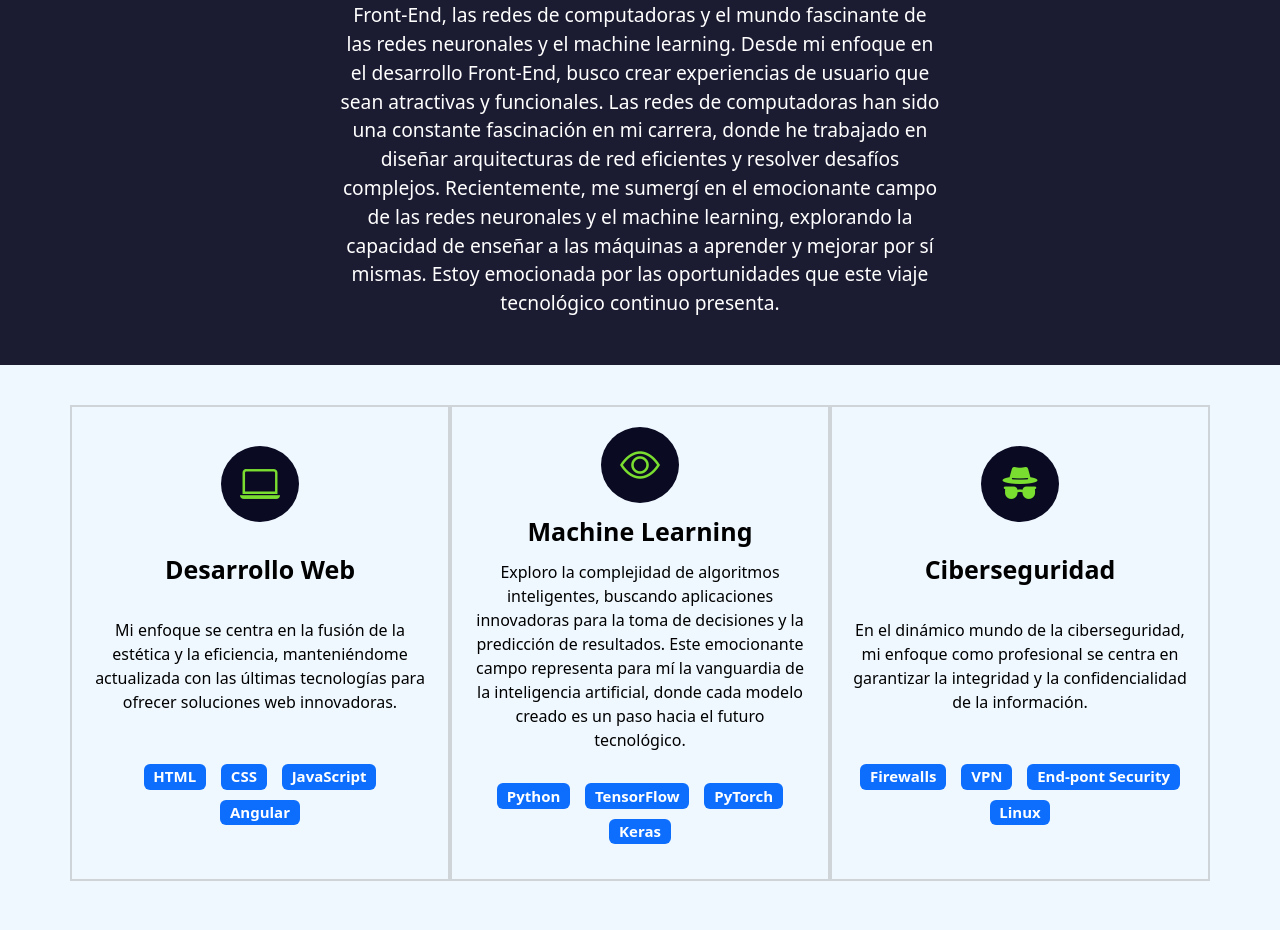
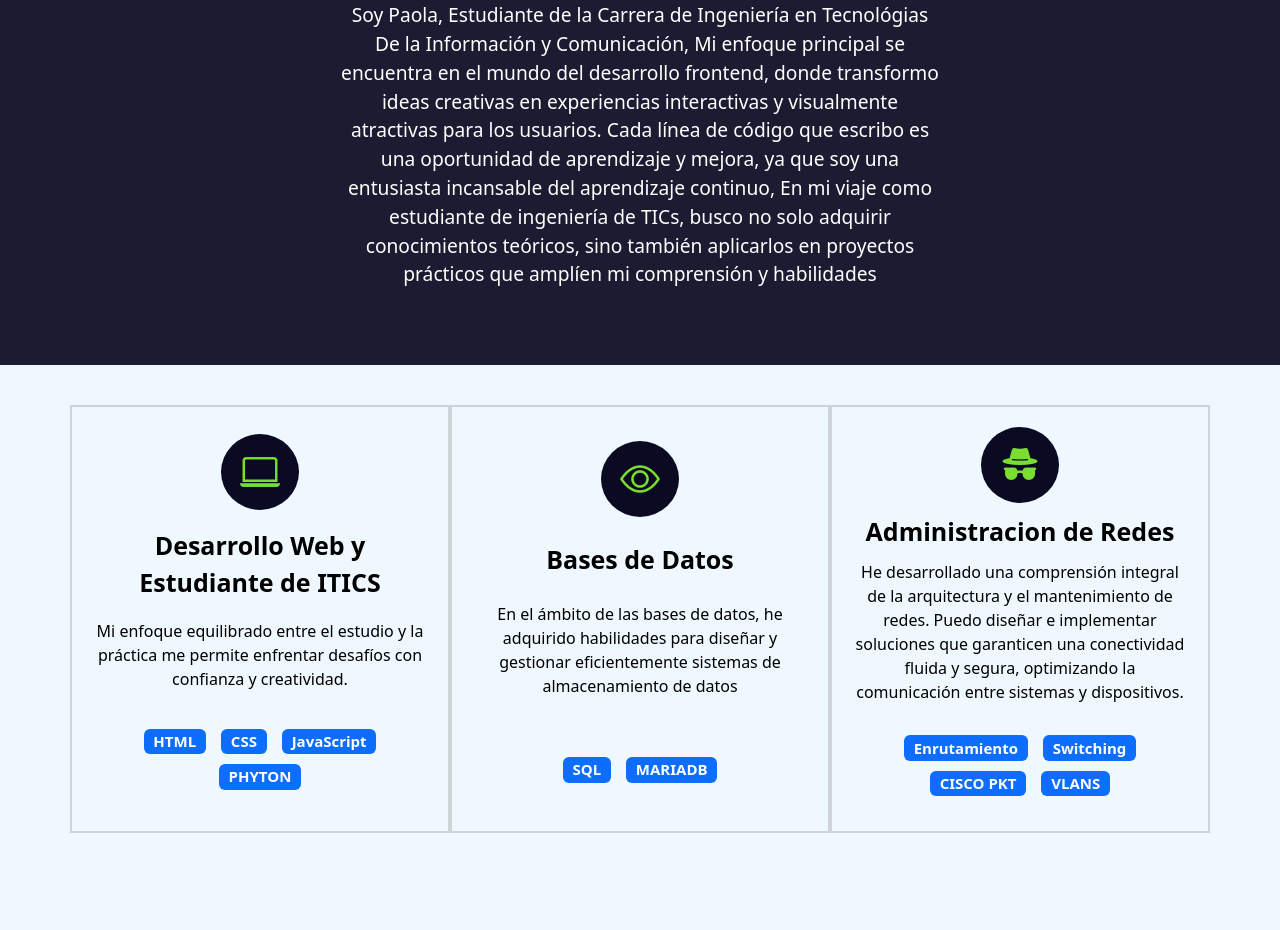
Before and after one commit to paolaTecnm/Portafolio, a plain HTML site: page index.html in a window 1280 px wide. Shown: the part 691-1621 px from the top of the page. Drawn offline with nearby package versions, Linux system fonts and the light colour scheme; a script that the page names is missing; a web font is replaced by a local one.

Commit message:
Update index.html

```diff
--- a/index.html
+++ b/index.html
@@ -4,11 +4,11 @@
     <!-- Metadatos -->
     <meta charset="utf-8">
     <meta name="author" content="Kary">
-    <meta name="description" content="Portafolio de desarrollo web de Kary">
+    <meta name="description" content="Portafolio de desarrollo web de Paola">
     <meta name="keywords" content="HTML, CSS, JavaScript, React">
     <meta name="viewport" content="width=device-width, initial-scale=1">
     <!-- Titulo -->
-    <title> Payolin| Desarrolladora Web la mas perrona </title>
+    <title> Paola Vega|Desarrolladora Web</title>
     <!-- Favicon -->
     <link rel="icon" type="image/x-icon" href="imagenes/icono.png">
     <!-- Bootstrap -->
@@ -57,8 +57,8 @@
     <!-- Seccion Hero -->
     <section class="hero align-items-stretch">
       <div class="hero-principal d-flex flex-column justify-content-center align-items-center">
-        <img class="hero-imagen-desarrollador rounded-circle" src="imagenes/kary.jpg" alt="Foto de Kary">
-        <h1>Hola, soy Karina R. Galindo</h1>
+        <img class="hero-imagen-desarrollador rounded-circle" src="imagenes/kary.jpg" alt="Foto de Paola">
+        <h1>Hola, soy Paola Cabello Vega</h1>
 
         <h2 class="text-primary mb-4" id="typewriter"></h2>
       </div>
@@ -70,17 +70,13 @@
     <!-- Sobre mi -->
     <section id="sobre-mi" class="sobre-mi seccion-oscura">
       <div class="contenedor">
-        <h2 class="seccion-titulo">Conoce a Karina</h2>
+        <h2 class="seccion-titulo">Conoce a Paola</h2>
         <p class="seccion-texto">
-          Soy Karina, ingeniera de sistemas apasionada por el desarrollo Front-End,
-          las redes de computadoras y el mundo fascinante de las redes neuronales y
-          el machine learning. Desde mi enfoque en el desarrollo Front-End, busco crear
-          experiencias de usuario que sean atractivas y funcionales. Las redes de computadoras
-          han sido una constante fascinación en mi carrera, donde he trabajado en diseñar
-          arquitecturas de red eficientes y resolver desafíos complejos. Recientemente,
-          me sumergí en el emocionante campo de las redes neuronales y el machine learning,
-          explorando la capacidad de enseñar a las máquinas a aprender y mejorar por sí mismas.
-          Estoy emocionada por las oportunidades que este viaje tecnológico continuo presenta.
+          Soy Paola, Estudiante de la Carrera de Ingeniería en Tecnológias De la Información y Comunicación,  Mi enfoque principal se encuentra en el mundo del desarrollo frontend,
+          donde transformo ideas creativas en experiencias interactivas y visualmente atractivas para los usuarios.
+          Cada línea de código que escribo es una oportunidad de aprendizaje y mejora, ya que soy una entusiasta incansable del aprendizaje continuo,
+          En mi viaje como estudiante de ingeniería de TICs, busco no solo adquirir conocimientos teóricos, sino también aplicarlos en proyectos prácticos que amplíen mi comprensión y habilidades
+
         </p>
       </div>
     </section>
@@ -92,49 +88,45 @@
           <!-- Desarrollo Web -->
           <div class="columna col-12 col-md-4">
             <i class="bi bi-laptop"></i>
-            <p class="experiencia-titulo">Desarrollo Web</p>
+            <p class="experiencia-titulo">Desarrollo Web y Estudiante de ITICS</p>
             <p>
-              Mi enfoque se centra en la fusión de la estética y la eficiencia,
-              manteniéndome actualizada con las últimas tecnologías para ofrecer
-              soluciones web innovadoras.
+               Mi enfoque equilibrado entre el estudio y la práctica me permite enfrentar desafíos con confianza y creatividad.
             </p>
             <div class="badges-contenedor">
               <span class="badge text-bg-primary">HTML</span>
               <span class="badge text-bg-primary">CSS</span>
               <span class="badge text-bg-primary">JavaScript</span>
-              <span class="badge text-bg-primary">Angular</span>
+              <span class="badge text-bg-primary">PHYTON</span>
             </div>
           </div>
-          <!-- Machine Learning -->
+          <!-- bd -->
           <div class="columna col-12 col-md-4">
             <i class="bi bi-eye"></i>
-            <p class="experiencia-titulo">Machine Learning</p>
+            <p class="experiencia-titulo">Bases de Datos</p>
+
+            En el ámbito de las bases de datos, he adquirido habilidades para diseñar y gestionar eficientemente sistemas de almacenamiento de datos
             <p>
-              Exploro la complejidad de algoritmos inteligentes, buscando aplicaciones
-              innovadoras para la toma de decisiones y la predicción de resultados.
-              Este emocionante campo representa para mí la vanguardia de la inteligencia
-              artificial, donde cada modelo creado es un paso hacia el futuro tecnológico.
+
             </p>
             <div class="badges-contenedor">
-              <span class="badge text-bg-primary">Python</span>
-              <span class="badge text-bg-primary">TensorFlow</span>
-              <span class="badge text-bg-primary">PyTorch</span>
-              <span class="badge text-bg-primary">Keras</span>
+              <span class="badge text-bg-primary">SQL</span>
+              <span class="badge text-bg-primary">MARIADB</span>
+
             </div>
           </div>
-          <!-- Ciberseguridad -->
+          <!-- REDES -->
           <div class="columna col-12 col-md-4">
             <i class="bi bi-incognito"></i>
-            <p class="experiencia-titulo">Ciberseguridad</p>
+            <p class="experiencia-titulo">Administracion de Redes</p>
             <p>
-              En el dinámico mundo de la ciberseguridad, mi enfoque como profesional
-              se centra en garantizar la integridad y la confidencialidad de la información.
+              He desarrollado una comprensión integral de la arquitectura y el mantenimiento de redes.
+              Puedo diseñar e implementar soluciones que garanticen una conectividad fluida y segura, optimizando la comunicación entre sistemas y dispositivos.
             </p>
             <div class="badges-contenedor">
-              <span class="badge text-bg-primary">Firewalls</span>
-              <span class="badge text-bg-primary">VPN</span>
-              <span class="badge text-bg-primary">End-pont Security</span>
-              <span class="badge text-bg-primary">Linux</span>
+              <span class="badge text-bg-primary">Enrutamiento</span>
+              <span class="badge text-bg-primary">Switching</span>
+              <span class="badge text-bg-primary">CISCO PKT</span>
+              <span class="badge text-bg-primary">VLANS</span>
             </div>
           </div>
         </div>
@@ -143,7 +135,7 @@
 
     <!-- Proyectos -->
     <section id="proyectos" class="proyectos-recientes seccion-clara d-flex flex-column">
-      <h2 class="seccion-titulo texto-negro">Mis proyectos recientes</h2>
+      <h2 class="seccion-titulo texto-negro">Proyectos recientes</h2>
       <h3 class="seccion-descripcion">Estos son algunos proyectos que he creado recientemente...</h3>
       <!-- Galeria de Proyectos -->
       <div class="container text-center proyectos-contenedor">
```
